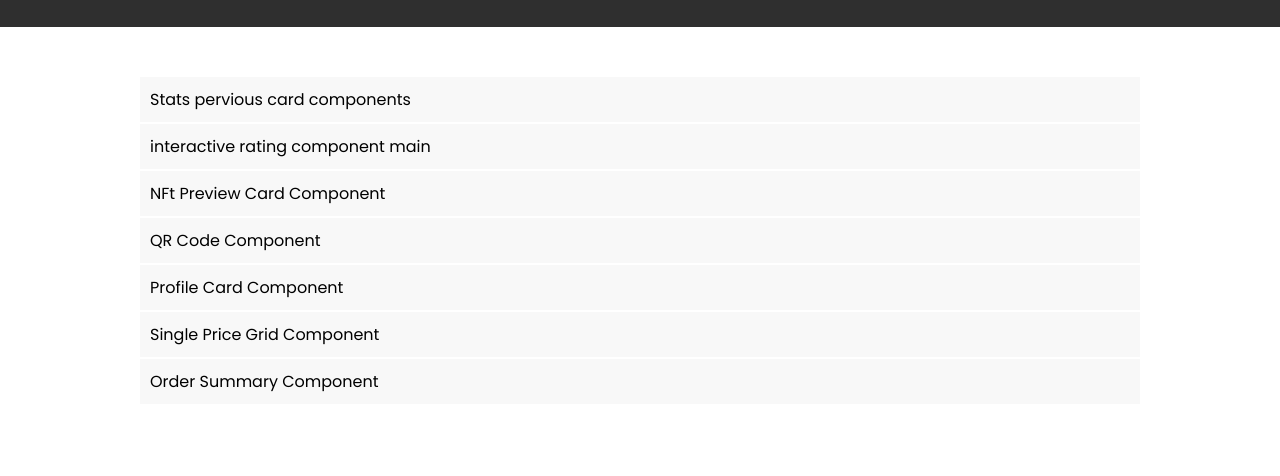
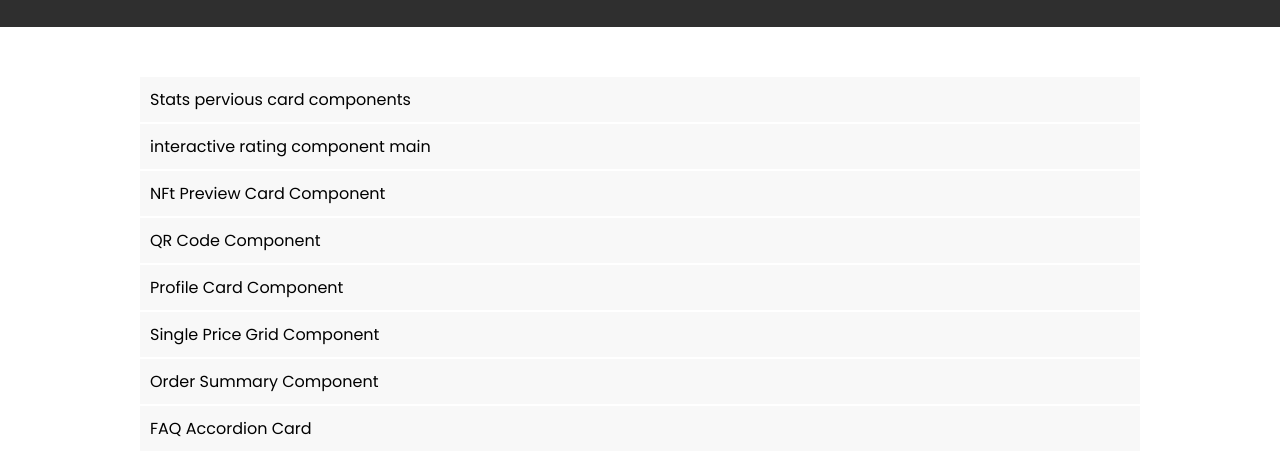
Before and after one commit to khalilnazari/frontend-challanges, a plain HTML site: page index.html in a window 1280 px wide. Shown: the part 106-582 px from the top of the page. Drawn offline with Linux system fonts and the light colour scheme.

Commit message:
home page is updated

```diff
--- a/index.html
+++ b/index.html
@@ -74,6 +74,7 @@
         <li><a href="./profile-card-component/index.html">Profile Card Component</a></li>
         <li><a href="./single-price-grid-component/index.html">Single Price Grid Component</a></li>
         <li><a href="./order-summary-component/index.html">Order Summary Component</a></li>
+        <li><a href="./faq-accordion-card/index.html">FAQ Accordion Card</a></li>
 
     </ul>
 </body>
```
